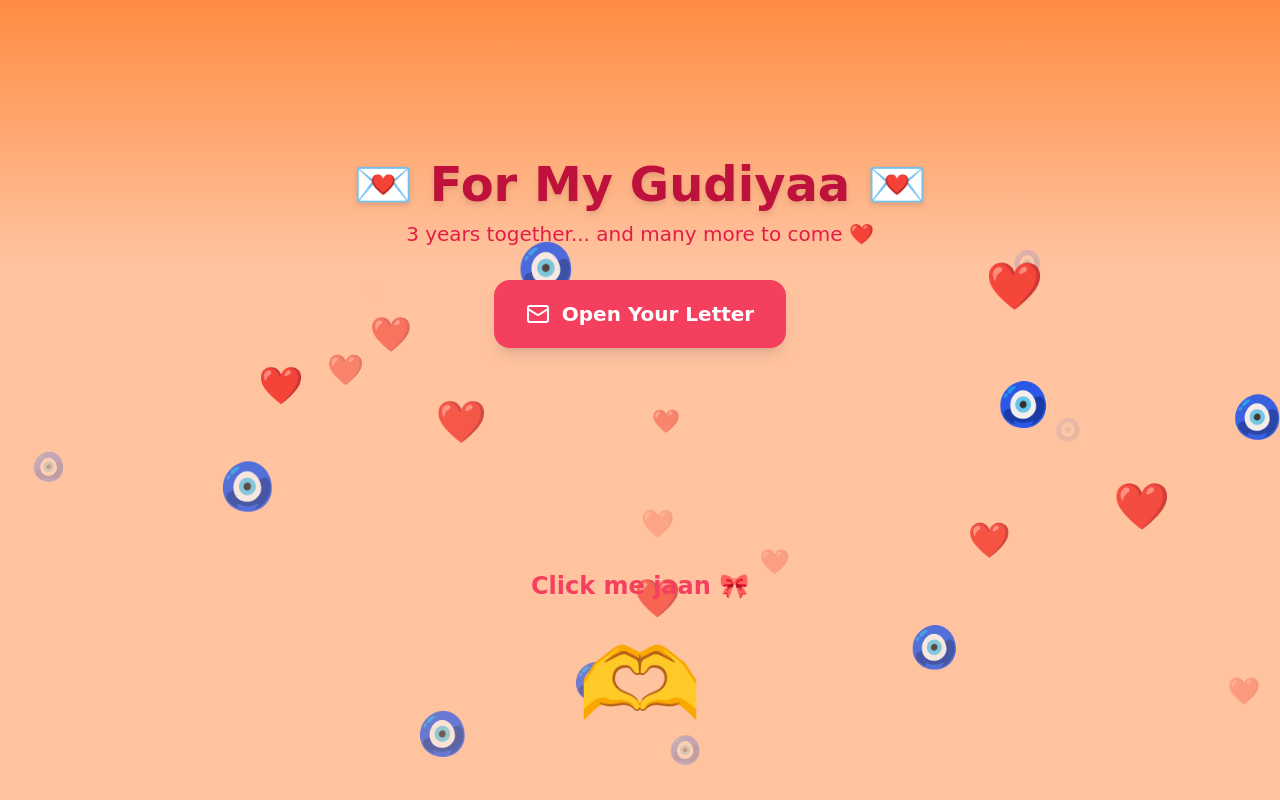
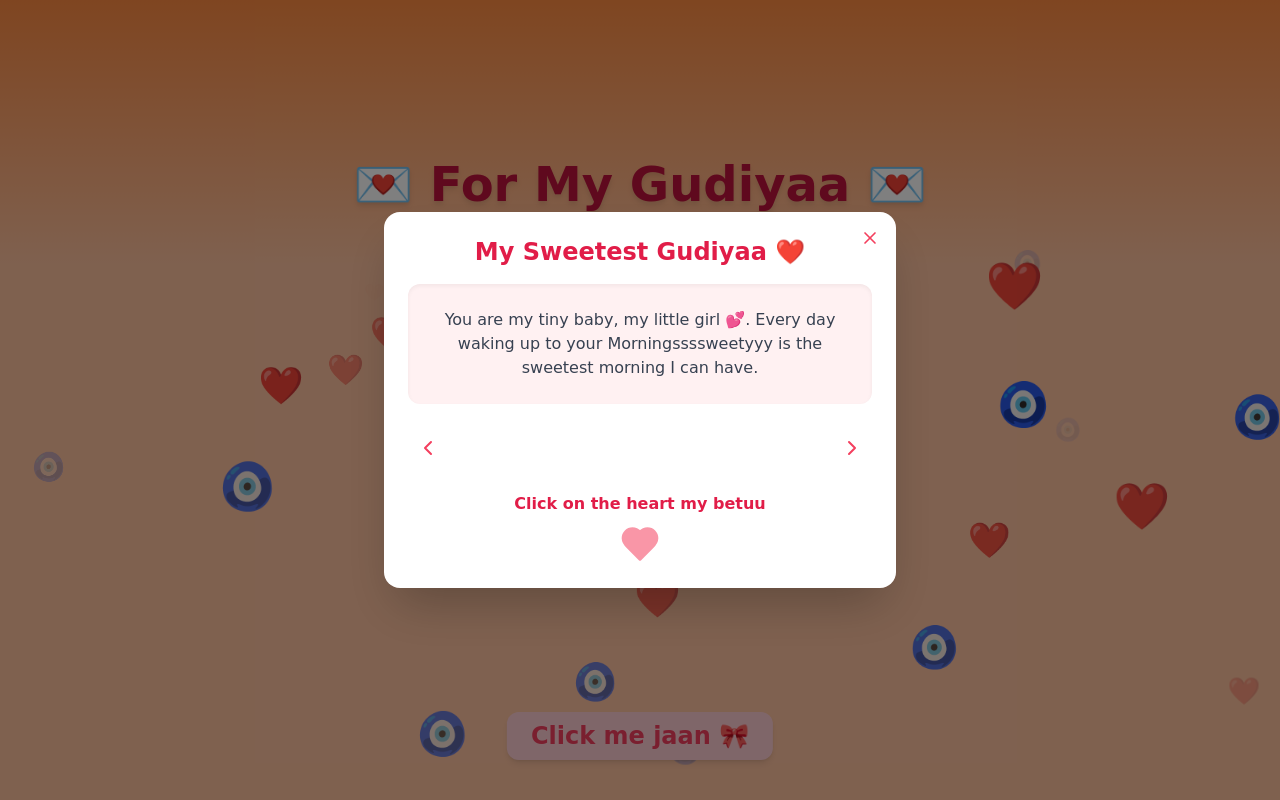
Before and after one commit to todin971ad-rgb/Gudiyaa, a React (Vite) app: page / in a window 1280 px wide. Both pictures are taken after a click on the button "Open Your Letter". Built offline with nearby package versions, Linux system fonts and the light colour scheme.

Commit message:
Add files via upload

```diff
--- a/src/App.jsx
+++ b/src/App.jsx
@@ -67,13 +67,11 @@ From the moment we met I somehow knew in my heart that youuu are the one and sin
       {isEvening && (
         <div className="absolute top-0 left-0 w-full h-1/3 overflow-hidden">
           <div className="absolute top-0 left-0 w-full h-full bg-gradient-to-b from-orange-500 via-red-500 to-transparent"></div>
-          {/* Sun */}
           <motion.div
             className="absolute left-1/2 transform -translate-x-1/2 w-20 h-20 bg-yellow-400 rounded-full shadow-[0_0_40px_10px_rgba(255,200,0,0.4)]"
             animate={{ top: ["10%", "80%"] }}
             transition={{ duration: 8, ease: "easeInOut", repeat: Infinity, repeatType: "mirror" }}
           />
-          {/* Clouds */}
           {[...Array(4)].map((_, i) => (
             <motion.div
               key={i}
@@ -95,11 +93,9 @@ From the moment we met I somehow knew in my heart that youuu are the one and sin
       {isNight && (
         <div className="absolute top-0 left-0 w-full h-1/3 overflow-hidden">
           <div className="absolute top-0 left-0 w-full h-full bg-gradient-to-b from-[#0b0b3b] via-[#1c1c55] to-transparent"></div>
-          {/* Moon */}
           <div className="absolute top-4 left-4 w-12 h-12 bg-yellow-200 rounded-full shadow-[0_0_30px_8px_rgba(255,255,204,0.3)]">
             <div className="w-12 h-12 rounded-full bg-[#0b0b3b] absolute top-0 left-2"></div>
           </div>
-          {/* Stars */}
           {stars.map((star, idx) => (
             <motion.div
               key={idx}
@@ -109,7 +105,6 @@ From the moment we met I somehow knew in my heart that youuu are the one and sin
               transition={{ duration: 1 + Math.random() * 2, repeat: Infinity, delay: star.delay }}
             />
           ))}
-          {/* Falling Star */}
           <AnimatePresence>
             {fallingStar && (
               <motion.div
@@ -165,24 +160,9 @@ From the moment we met I somehow knew in my heart that youuu are the one and sin
         <Mail className="w-6 h-6" /> Open Your Letter
       </motion.button>
 
-      {/* Envelope & Scroll modals */}
-      {/* ... (same as before, unchanged) */}
-
-      {/* Special Pookie Emoji at bottom center */}
-      <div className="fixed bottom-10 left-1/2 transform -translate-x-1/2 flex flex-col items-center z-50">
-        <p className="text-2xl text-rose-500 font-bold mb-2">Click me jaan 🎀</p>
-        <motion.div
-          className="text-[100px] cursor-pointer select-none"
-          style={{ color: "#FF6B6B" }}
-          whileHover={{ scale: 1.2 }}
-          whileTap={{ scale: 0.9 }}
-          onClick={() => setShowSpecialCard(true)}
-        >
-          🫶
-        </motion.div>
-
+      {/* Envelope Modal */}
       <AnimatePresence>
-          {showSpecialCard && (
+        {open && !showScroll && (
           <motion.div
             initial={{ opacity: 0, scale: 0.8 }}
             animate={{ opacity: 1, scale: 1 }}
@@ -190,16 +170,76 @@ From the moment we met I somehow knew in my heart that youuu are the one and sin
             transition={{ duration: 0.4 }}
             className="fixed inset-0 bg-black/50 flex items-center justify-center p-4 z-50"
           >
+            <motion.div className="bg-white rounded-2xl shadow-2xl max-w-lg w-full p-6 relative flex flex-col items-center" initial={{ y: 50, opacity: 0 }} animate={{ y: 0, opacity: 1 }} exit={{ y: 50, opacity: 0 }}>
+              <button onClick={() => setOpen(false)} className="absolute top-4 right-4 text-rose-500 hover:text-rose-700">
+                <X className="w-5 h-5" />
+              </button>
+
+              <h2 className="text-2xl font-bold text-rose-600 text-center mb-4">My Sweetest Gudiyaa ❤️</h2>
+
               <motion.div
-                className="bg-white rounded-3xl shadow-2xl max-w-md w-full p-6 flex flex-col items-center"
-                initial={{ y: 50, opacity: 0 }}
-                animate={{ y: 0, opacity: 1 }}
-                exit={{ y: 50, opacity: 0 }}
+                key={cardIndex}
+                initial={{ opacity: 0, y: 30 }}
+                animate={{ opacity: 1, y: 0 }}
+                exit={{ opacity: 0, y: -30 }}
+                transition={{ duration: 0.3 }}
+                className="bg-rose-50 p-6 rounded-xl shadow-inner text-center text-gray-700 min-h-[120px] flex items-center justify-center"
               >
-                <button
-                  onClick={() => setShowSpecialCard(false)}
-                  className="absolute top-4 right-4 text-rose-500 hover:text-rose-700"
+                {cards[cardIndex]}
+              </motion.div>
+
+              <div className="flex justify-between w-full mt-6">
+                <button onClick={() => setCardIndex((cardIndex - 1 + cards.length) % cards.length)} className="p-2 text-rose-500 hover:text-rose-700">
+                  <ChevronLeft className="w-6 h-6" />
+                </button>
+                <button onClick={() => setCardIndex((cardIndex + 1) % cards.length)} className="p-2 text-rose-500 hover:text-rose-700">
+                  <ChevronRight className="w-6 h-6" />
+                </button>
+              </div>
+
+              <div className="flex flex-col items-center mt-6 cursor-pointer" onClick={() => setShowScroll(true)}>
+                <p className="text-rose-600 font-semibold mb-2 text-center">Click on the heart my betuu</p>
+                <motion.div className="animate-pulse" whileHover={{ scale: 1.2 }}>
+                  <Heart className="w-10 h-10 text-rose-500 fill-rose-500" />
+                </motion.div>
+              </div>
+            </motion.div>
+          </motion.div>
+        )}
+      </AnimatePresence>
+
+      {/* Scroll Modal */}
+      <AnimatePresence>
+        {showScroll && (
+          <motion.div initial={{ opacity: 0, scale: 0.8 }} animate={{ opacity: 1, scale: 1 }} exit={{ opacity: 0, scale: 0.8 }} transition={{ duration: 0.4 }} className="fixed inset-0 bg-black/50 flex items-center justify-center p-4 z-50">
+            <motion.div className="relative bg-white rounded-3xl shadow-2xl max-w-4xl w-full p-6 flex flex-col items-center" initial={{ y: 50, opacity: 0 }} animate={{ y: 0, opacity: 1 }} exit={{ y: 50, opacity: 0 }}>
+              <button onClick={() => setShowScroll(false)} className="absolute top-4 right-4 text-rose-500 hover:text-rose-700">
+                <X className="w-5 h-5" />
+              </button>
+              <p className="text-rose-600 text-lg">{longMessage}</p>
+            </motion.div>
+          </motion.div>
+        )}
+      </AnimatePresence>
+
+      {/* Bottom Clickable Pookie Card */}
+      <div className="fixed bottom-10 left-1/2 transform -translate-x-1/2 flex flex-col items-center z-40">
+        <motion.button
+          onClick={() => setShowSpecialCard(true)}
+          className="bg-rose-200 px-6 py-2 rounded-xl shadow-md text-2xl font-bold text-rose-500 hover:bg-rose-300"
+          whileHover={{ scale: 1.1 }}
+          whileTap={{ scale: 0.95 }}
         >
+          Click me jaan 🎀
+        </motion.button>
+      </div>
+
+      {/* Special Card */}
+      <AnimatePresence>
+        {showSpecialCard && (
+          <motion.div initial={{ opacity: 0 }} animate={{ opacity: 1 }} exit={{ opacity: 0 }} className="fixed inset-0 bg-black/50 flex items-center justify-center p-4 z-50">
+            <motion.div className="bg-white rounded-3xl shadow-2xl max-w-md w-full p-6 flex flex-col items-center" initial={{ y: 50, opacity: 0 }} animate={{ y: 0, opacity: 1 }} exit={{ y: 50, opacity: 0 }}>
+              <button onClick={() => setShowSpecialCard(false)} className="absolute top-4 right-4 text-rose-500 hover:text-rose-700">
                 <X className="w-5 h-5" />
               </button>
               <div className="text-center text-rose-600 text-lg font-semibold">
@@ -210,6 +250,5 @@ From the moment we met I somehow knew in my heart that youuu are the one and sin
         )}
       </AnimatePresence>
     </div>
-    </div>
   );
 }
```
Lines whose indentation alone changed are shown as unchanged.
